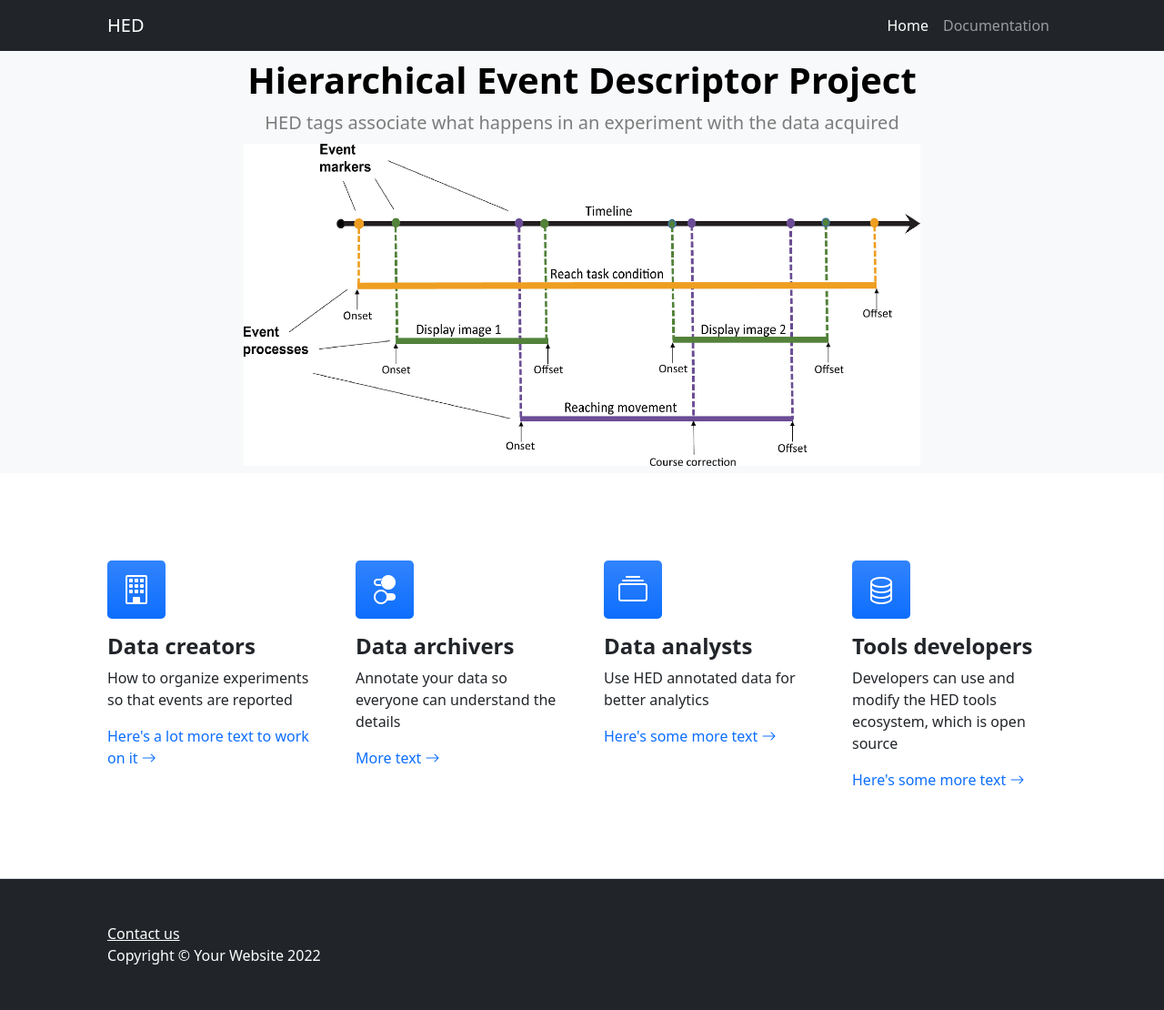
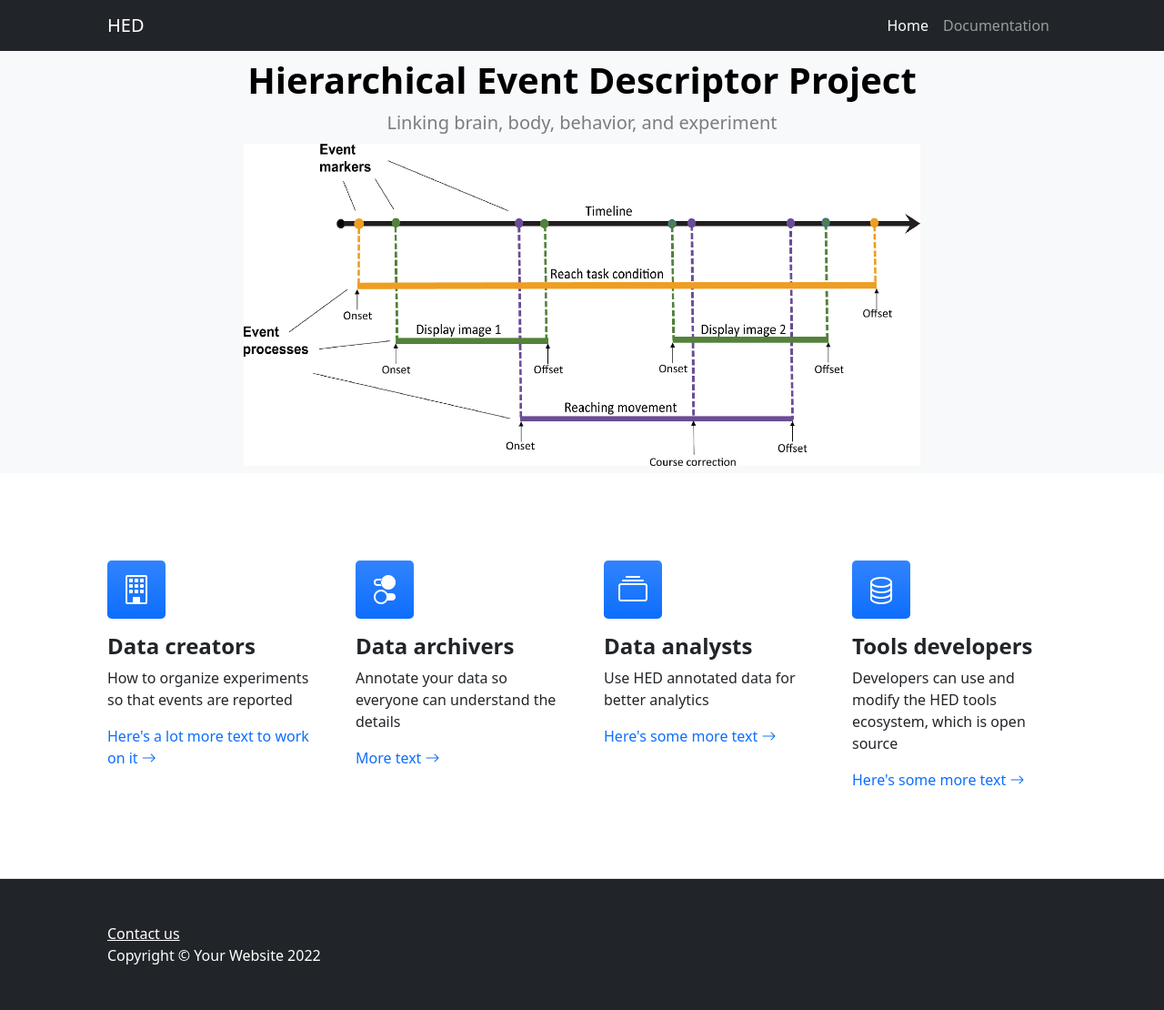
Before and after one commit to hed-standard/hed-standard.github.io, a Jekyll site: the page hedtags-gh-pages/index.html, which Jekyll copies as it is, in a window 1280 px wide. Shown: the whole page at 91% size. Built offline with Jekyll 4.4.1, drawn with Linux system fonts in a browser that asks for light colours.

Commit message:
change tag line

```diff
--- a/hedtags-gh-pages/index.html
+++ b/hedtags-gh-pages/index.html
@@ -34,7 +34,7 @@
                     <div class="col-lg-8">
                         <div class="text-center my-1">
                             <h1 class="display-9 fw-bolder text-black mb-2">Hierarchical Event Descriptor Project</h1>
-			    <p class="lead text-black-50 mb-2">HED tags associate what happens in an experiment with the data acquired</p>
+			    <p class="lead text-black-50 mb-2">Linking brain, body, behavior, and experiment</p>
 			    <img src="assets/hed-timeline.jpg" class="img-fluid" alt="Responsive image">
                         </div>
                     </div>
```
